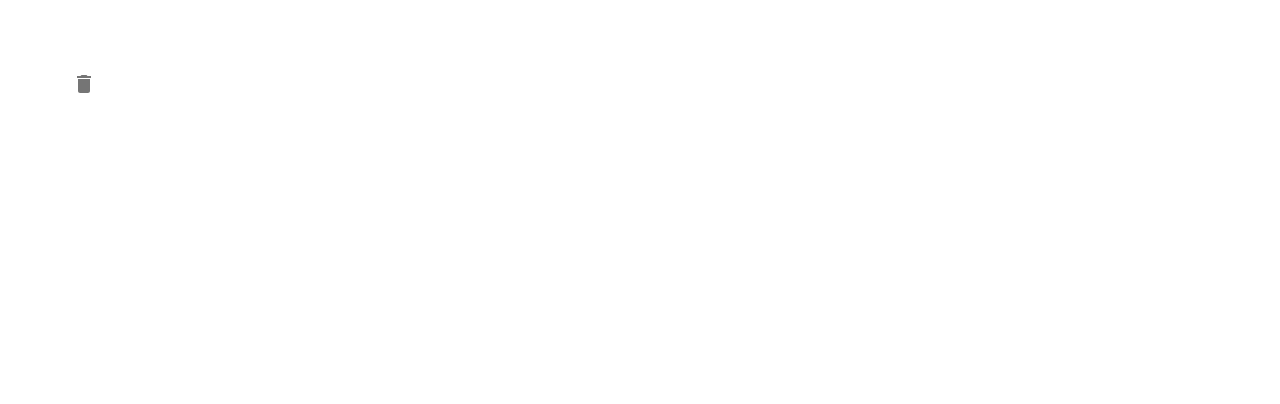
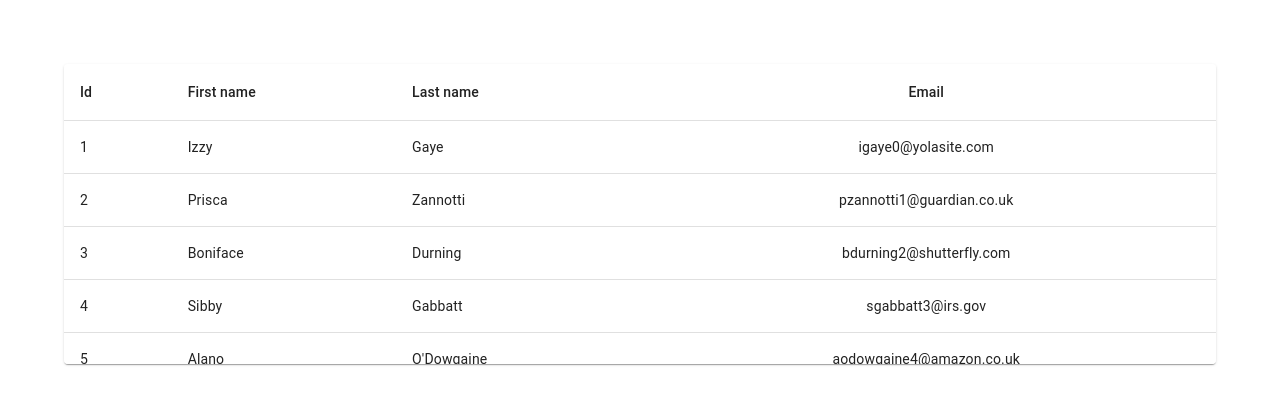
Before and after one commit to mrkmartin/react-mui, a React (Create React App) app: page / in a window 1280 px wide. Shown: the top 404 px of the page. Built offline with nearby package versions, Linux system fonts and the light colour scheme.

Commit message:
Add Table component

```diff
--- a/src/App.tsx
+++ b/src/App.tsx
@@ -22,7 +22,8 @@ import './App.css';
 // import { MuiBadge } from './components/MuiBadge';
 // import { MuiList } from './components/MuiList';
 // import { MuiChip } from './components/MuiChip';
-import { MuiTooltip } from './components/MuiTooltip';
+// import { MuiTooltip } from './components/MuiTooltip';
+import { MuiTable } from './components/MuiTable';
 
 function App() {
   return (
@@ -50,7 +51,8 @@ function App() {
       {/* <MuiBadge /> */}
       {/* <MuiList /> */}
       {/* <MuiChip /> */}
-      <MuiTooltip />
+      {/* <MuiTooltip /> */}
+      <MuiTable />
     </div>
   );
 }
--- /dev/null
+++ b/src/components/MuiTable.tsx
@@ -0,0 +1,122 @@
+import {
+  TableContainer,
+  Table,
+  TableHead,
+  TableBody,
+  TableRow,
+  TableCell,
+  Paper,
+} from '@mui/material';
+
+export const MuiTable = () => {
+  return (
+    <TableContainer component={Paper} sx={{ maxHeight: '300px' }}>
+      <Table aria-label='simple table' stickyHeader>
+        <TableHead>
+          <TableRow>
+            <TableCell>Id</TableCell>
+            <TableCell>First name</TableCell>
+            <TableCell>Last name</TableCell>
+            <TableCell align='center'>Email</TableCell>
+          </TableRow>
+        </TableHead>
+        <TableBody>
+          {tableData.map((row) => (
+            <TableRow
+              key={row.id}
+              sx={{ '&:last-child td, &:last-child th': { border: 0 } }}
+            >
+              <TableCell>{row.id}</TableCell>
+              <TableCell>{row.first_name}</TableCell>
+              <TableCell>{row.last_name}</TableCell>
+              <TableCell align='center'>{row.email}</TableCell>
+            </TableRow>
+          ))}
+        </TableBody>
+      </Table>
+    </TableContainer>
+  );
+};
+
+const tableData = [
+  {
+    id: 1,
+    first_name: 'Izzy',
+    last_name: 'Gaye',
+    email: 'igaye0@yolasite.com',
+    gender: 'Male',
+    ip_address: '2.185.215.217',
+  },
+  {
+    id: 2,
+    first_name: 'Prisca',
+    last_name: 'Zannotti',
+    email: 'pzannotti1@guardian.co.uk',
+    gender: 'Female',
+    ip_address: '137.106.252.204',
+  },
+  {
+    id: 3,
+    first_name: 'Boniface',
+    last_name: 'Durning',
+    email: 'bdurning2@shutterfly.com',
+    gender: 'Male',
+    ip_address: '70.83.39.180',
+  },
+  {
+    id: 4,
+    first_name: 'Sibby',
+    last_name: 'Gabbatt',
+    email: 'sgabbatt3@irs.gov',
+    gender: 'Bigender',
+    ip_address: '122.2.185.134',
+  },
+  {
+    id: 5,
+    first_name: 'Alano',
+    last_name: "O'Dowgaine",
+    email: 'aodowgaine4@amazon.co.uk',
+    gender: 'Male',
+    ip_address: '38.224.60.87',
+  },
+  {
+    id: 6,
+    first_name: 'Garnette',
+    last_name: 'Parsell',
+    email: 'gparsell5@histats.com',
+    gender: 'Female',
+    ip_address: '107.103.125.148',
+  },
+  {
+    id: 7,
+    first_name: 'Shea',
+    last_name: 'McCafferty',
+    email: 'smccafferty6@simplemachines.org',
+    gender: 'Male',
+    ip_address: '20.231.38.204',
+  },
+  {
+    id: 8,
+    first_name: 'Devi',
+    last_name: 'Pynner',
+    email: 'dpynner7@twitpic.com',
+    gender: 'Female',
+    ip_address: '63.189.158.207',
+  },
+  {
+    id: 9,
+    first_name: 'Corinna',
+    last_name: 'Batisse',
+    email: 'cbatisse8@jalbum.net',
+    gender: 'Female',
+    ip_address: '88.216.62.128',
+  },
+  {
+    id: 10,
+    first_name: 'Brendon',
+    last_name: 'Bertolin',
+    email: 'bbertolin9@arizona.edu',
+    gender: 'Male',
+    ip_address: '64.199.128.35',
+  },
+];
```
